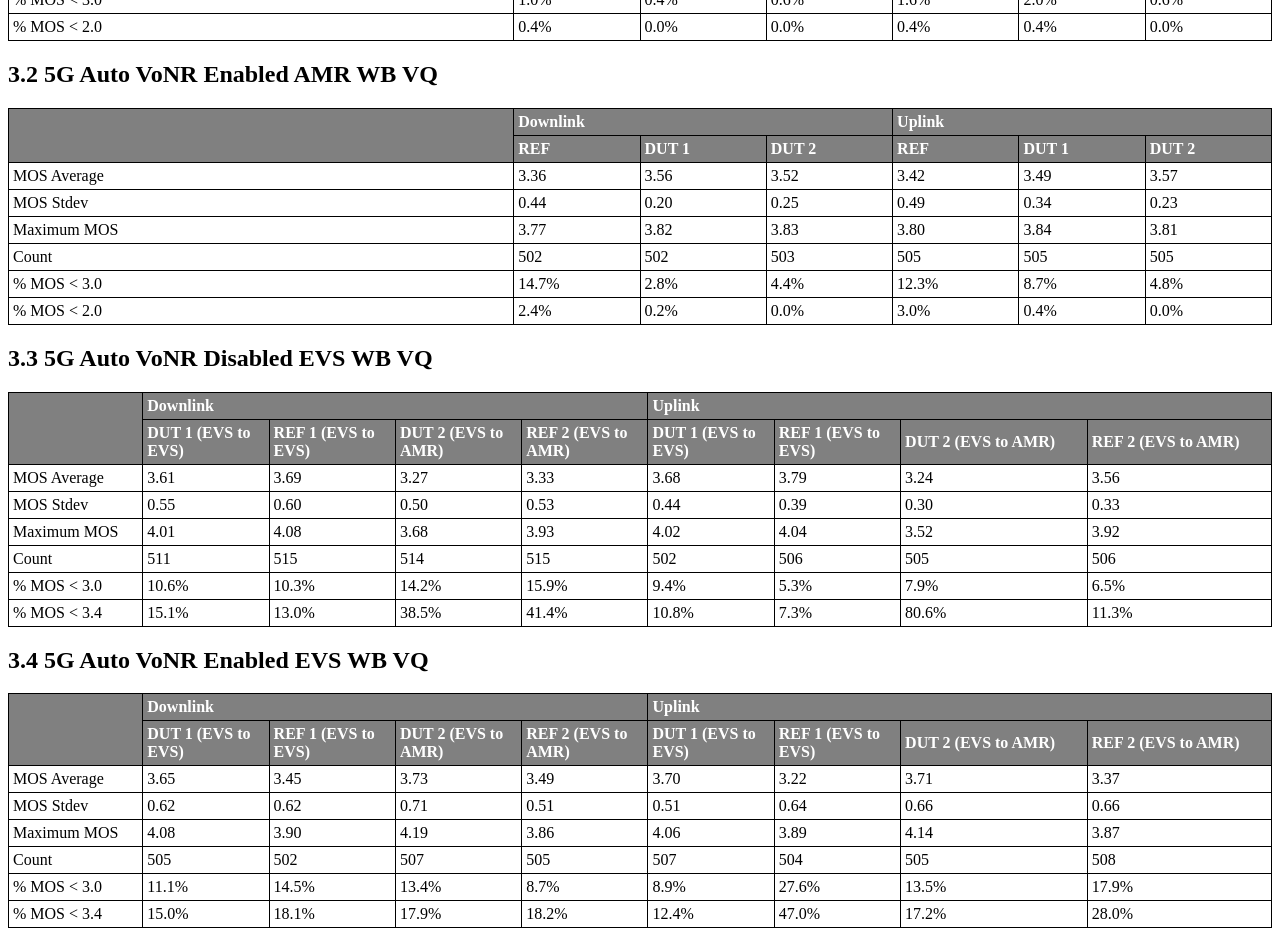
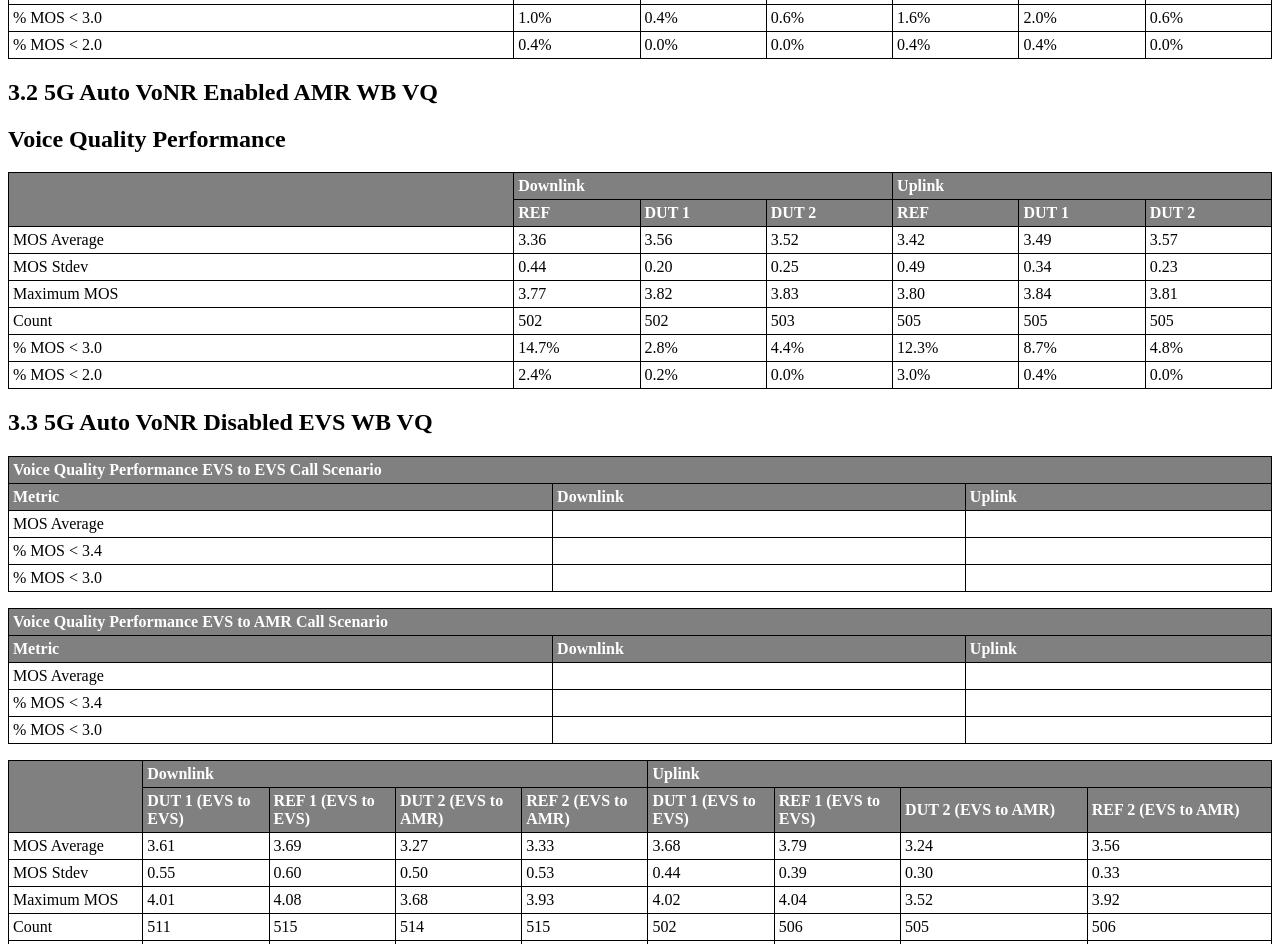
Before and after one commit to LiJieSu0/Fit4Launch_Report, a React (Create React App) app in the folder report-generator-app/: page / in a window 1280 px wide. Shown: the part 2080-3024 px from the top of the page. Built offline with nearby package versions, Linux system fonts and the light colour scheme; what chartjs-plugin-datalabels would draw is missing.

Commit message:
add evs to evs table and evs to amr table

```diff
--- a/report-generator-app/src/ReportDetails/VoiceQuality/VqDetailsPage.js
+++ b/report-generator-app/src/ReportDetails/VoiceQuality/VqDetailsPage.js
@@ -78,6 +78,8 @@ const vqTableData2 = [
     highlight: true
   }
 ];
+
+
 
 const vqTableData3 = [
   {
@@ -256,6 +258,27 @@ const vqTableData6 = [
 ];
 
 
+const vqTableDataEVStoEVS_3_3 = [
+  {
+    metric: "MOS Average",
+    downlink: "",
+    uplink: "",
+    highlight: true
+  },
+  {
+    metric: "% MOS < 3.4",
+    downlink: "",
+    uplink: "",
+    highlight: false
+  },
+  {
+    metric: "% MOS < 3.0",
+    downlink: "",
+    uplink: "",
+    highlight: true
+  }
+];
+
 const VqDetailsPage = () => {
 
 
@@ -296,8 +319,11 @@ const VqDetailsPage = () => {
         </div>
         <div className="page-content">
             <h2>3.2 5G Auto VoNR Enabled AMR WB VQ</h2>
+            <h2>Voice Quality Performance</h2>
             <table className="general-table-style vq-details-table">
               <thead>
+                <tr>
+                </tr>
                 <tr>
                   <th rowSpan="2"></th>
                   <th colSpan="3">Downlink</th>
@@ -329,6 +355,57 @@ const VqDetailsPage = () => {
         </div>
         <div className="page-content">
             <h2>3.3 5G Auto VoNR Disabled EVS WB VQ</h2>
+            <table className="general-table-style ">
+              <thead>
+                <tr>
+                  <th colspan="3" class="title">
+                    Voice Quality Performance
+                    EVS to EVS Call Scenario
+                  </th>
+                </tr>
+                <tr>
+                  <th>Metric</th>
+                  <th>Downlink</th>
+                  <th>Uplink</th>
+                </tr>
+              </thead>
+              <tbody>
+                {vqTableDataEVStoEVS_3_3.map((row, index) => (
+                  <tr key={index} className={row.highlight ? 'highlight-row' : ''}>
+                    <td>{row.metric}</td>
+                    <td>{row.downlink}</td>
+                    <td>{row.uplink}</td>
+                  </tr>
+                ))}
+              </tbody>
+            </table>
+
+            <table className="general-table-style ">
+              <thead>
+                <tr>
+                  <th colspan="3" class="title">
+                    Voice Quality Performance
+                    EVS to AMR Call Scenario
+                  </th>
+                </tr>
+                <tr>
+                  <th>Metric</th>
+                  <th>Downlink</th>
+                  <th>Uplink</th>
+                </tr>
+              </thead>
+              <tbody>
+                {vqTableDataEVStoEVS_3_3.map((row, index) => (
+                  <tr key={index} className={row.highlight ? 'highlight-row' : ''}>
+                    <td>{row.metric}</td>
+                    <td>{row.downlink}</td>
+                    <td>{row.uplink}</td>
+                  </tr>
+                ))}
+              </tbody>
+            </table>
+
+
             <table className="general-table-style vq-details-table">
               <thead>
                 <tr>
```
